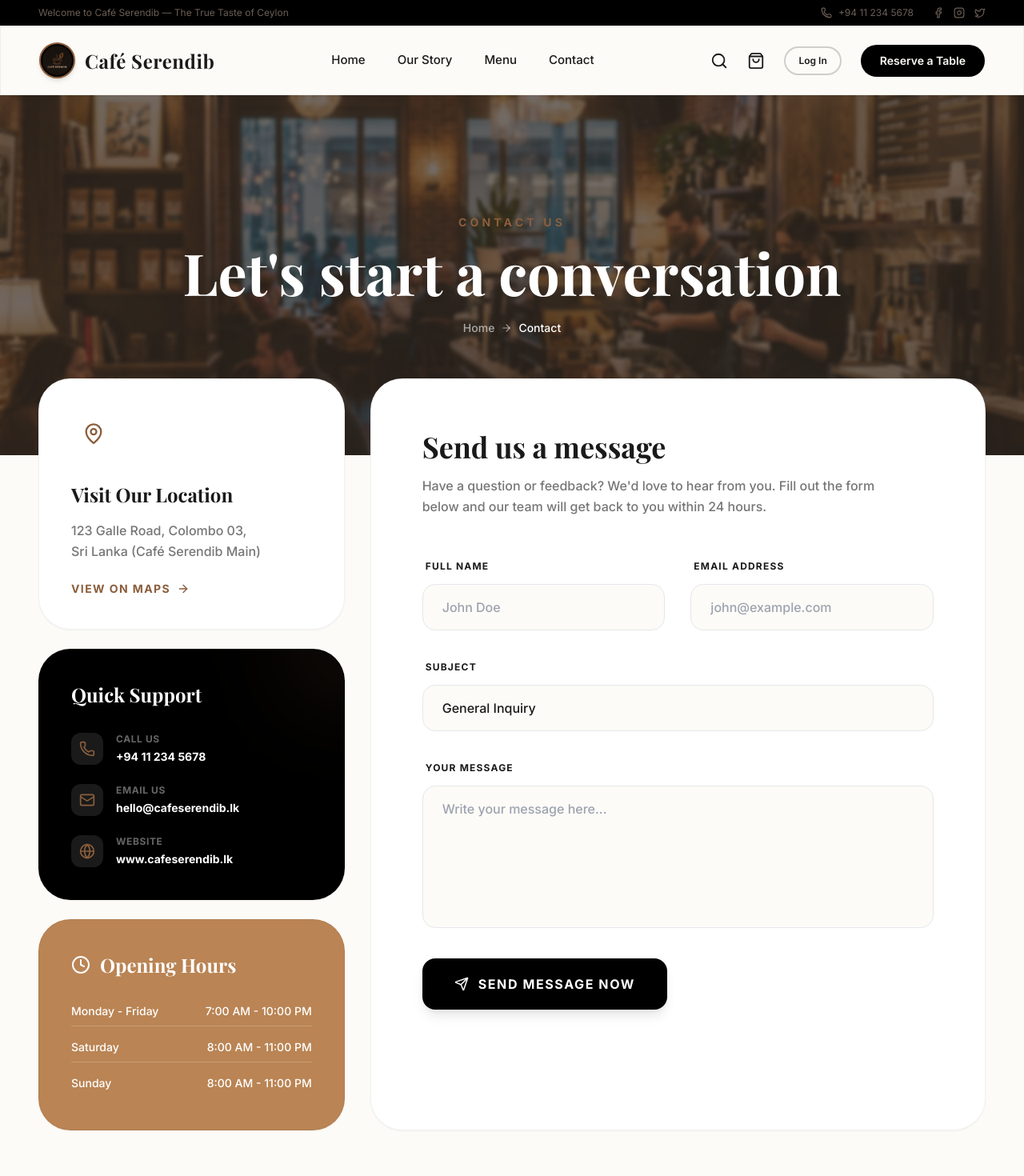
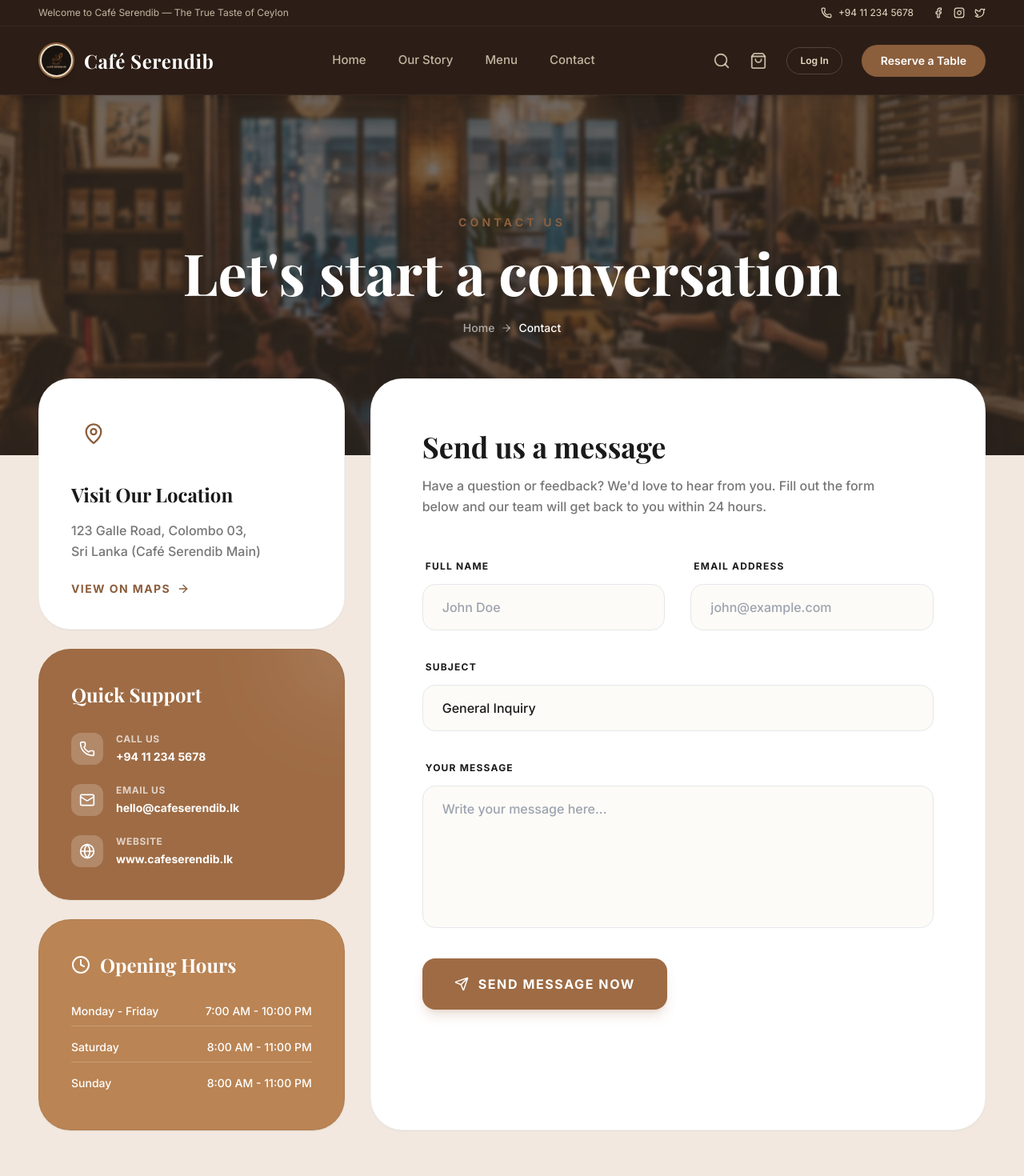
Before and after one commit to JayaniSrimali/Serendib-Caf-Management-System, a React (Vite) app in the folder serendib-frontend/: page /contact in a window 1280 px wide. Shown: the top 1470 px of the page at 80% size. Built offline with nearby package versions, Linux system fonts and the light colour scheme; no server answers; a web font is replaced by a local one.

Commit message:
style: overhaul Contact Us page appearance and align Header/Footer with premium coffee theme

```diff
--- a/serendib-frontend/src/App.jsx
+++ b/serendib-frontend/src/App.jsx
@@ -32,9 +32,9 @@ const Layout = ({ children }) => {
     <div className="bg-theme-bg min-h-screen font-sans text-theme-text flex flex-col overflow-x-hidden selection:bg-theme-accent selection:text-white">
 
       {/* Top Bar */}
-      <div className="bg-theme-dark text-theme-textMuted text-xs py-2 px-6 md:px-12 flex justify-between items-center z-50 relative">
+      <div className="bg-[#2C1E16] text-[#E8DCC4] text-xs py-2 px-6 md:px-12 flex justify-between items-center z-50 relative border-b border-white/5">
         <div className="flex gap-6 max-w-[1400px] mx-auto w-full justify-between items-center">
-          <p className="hidden md:block">Welcome to Café Serendib — The True Taste of Ceylon</p>
+          <p className="hidden md:block text-[#E8DCC4]/80">Welcome to Café Serendib — The True Taste of Ceylon</p>
           <div className="flex items-center gap-6">
             <div className="flex items-center gap-2"><Phone size={14} /> +94 11 234 5678</div>
             <div className="flex gap-3">
@@ -47,30 +47,30 @@ const Layout = ({ children }) => {
       </div>
 
       {/* Main Navigation */}
-      <header className="w-full bg-theme-bg/95 backdrop-blur-md sticky top-0 z-40 border-b border-theme-text/20/10 shadow-sm border border-black/5">
+      <header className="w-full bg-[#2C1E16] sticky top-0 z-40 shadow-lg border-b border-white/5 relative">
         <div className="max-w-[1400px] mx-auto px-6 md:px-12 py-5 flex justify-between items-center">
 
           {/* Logo */}
           <Link to="/" className="flex items-center gap-3">
-            <img src="/assets/logo.png" alt="Café Serendib Logo" className="w-[45px] h-[45px] object-cover rounded-full shadow-md bg-theme-dark p-0.5 border-2 border-theme-accent" />
-            <span className="text-2xl font-serif font-bold text-theme-text tracking-wide">
+            <img src="/assets/logo.png" alt="Café Serendib Logo" className="w-[45px] h-[45px] object-cover rounded-full shadow-md bg-[#E8DCC4] p-0.5 border-2 border-theme-accent" />
+            <span className="text-2xl font-serif font-bold text-white tracking-wide drop-shadow-sm">
               Café Serendib
             </span>
           </Link>
 
           {/* Middle Links */}
           <nav className="hidden lg:flex items-center gap-10 font-medium text-[15px]">
-            <Link to="/" className="text-theme-text hover:text-theme-accent transition-colors">Home</Link>
-            <Link to="/about" className="text-theme-text hover:text-theme-accent transition-colors">Our Story</Link>
-            <Link to="/menu" className="text-theme-text hover:text-theme-accent transition-colors">Menu</Link>
-            <Link to="/contact" className="text-theme-text hover:text-theme-accent transition-colors">Contact</Link>
+            <Link to="/" className="text-[#E8DCC4]/80 hover:text-white transition-colors">Home</Link>
+            <Link to="/about" className="text-[#E8DCC4]/80 hover:text-white transition-colors">Our Story</Link>
+            <Link to="/menu" className="text-[#E8DCC4]/80 hover:text-white transition-colors">Menu</Link>
+            <Link to="/contact" className="text-[#E8DCC4]/80 hover:text-white transition-colors">Contact</Link>
           </nav>
 
           {/* Right Icons / CTA */}
           <div className="flex items-center gap-6">
-            <button className="hidden sm:block text-theme-text hover:text-theme-accent transition-colors"><Search size={22} /></button>
+            <button className="hidden sm:block text-[#E8DCC4]/80 hover:text-white transition-colors"><Search size={22} /></button>
 
-            <Link to="/cart" className="relative text-theme-text hover:text-theme-accent transition-colors hidden sm:block">
+            <Link to="/cart" className="relative text-[#E8DCC4]/80 hover:text-white transition-colors hidden sm:block">
               <ShoppingBag size={22} />
               {cartItems?.length > 0 && (
                 <span className="absolute -top-1.5 -right-2 bg-theme-accent text-white text-[10px] font-bold w-4 h-4 rounded-full flex items-center justify-center">
@@ -80,16 +80,16 @@ const Layout = ({ children }) => {
             </Link>
 
             {userInfo ? (
-              <Link to="/dashboard" className="hidden border-2 border-theme-text/20 text-theme-text px-4 py-2 rounded-full text-xs font-semibold hover:bg-theme-dark hover:text-white transition-all md:block">
+              <Link to="/dashboard" className="hidden border border-[#E8DCC4]/20 text-[#E8DCC4] px-4 py-2 rounded-full text-xs font-semibold hover:bg-[#E8DCC4] hover:text-[#2C1E16] transition-all md:block">
                 Dashboard
               </Link>
             ) : (
-              <Link to="/login" className="hidden border-2 border-theme-text/20 text-theme-text px-4 py-2 rounded-full text-xs font-semibold hover:bg-theme-dark hover:text-white transition-all md:block">
+              <Link to="/login" className="hidden border border-[#E8DCC4]/20 text-[#E8DCC4] px-4 py-2 rounded-full text-xs font-semibold hover:bg-[#E8DCC4] hover:text-[#2C1E16] transition-all md:block">
                 Log In
               </Link>
             )}
 
-            <Link to="/reserve" className="bg-theme-dark text-theme-bg px-6 py-2.5 rounded-full text-sm font-semibold hover:bg-theme-accent transition-all hidden md:block">
+            <Link to="/reserve" className="bg-theme-accent text-white px-6 py-2.5 rounded-full text-sm font-semibold hover:bg-white hover:text-[#2C1E16] transition-all hidden md:block">
               Reserve a Table
             </Link>
           </div>
@@ -102,7 +102,7 @@ const Layout = ({ children }) => {
       </main>
 
       {/* Footer (Premium Dark Design) */}
-      <footer className="w-full bg-theme-dark text-theme-textMuted pt-24 pb-12 mt-auto px-6 md:px-12 selection:bg-theme-accent selection:text-white">
+      <footer className="w-full bg-[#2C1E16] text-[#D8C9BB] pt-24 pb-12 mt-auto px-6 md:px-12 selection:bg-theme-accent selection:text-white border-t border-black/5">
         <div className="max-w-[1400px] mx-auto">
 
           {/* Top Section with Decorative Elements (Optional, based on image inspiration) */}
--- a/serendib-frontend/src/pages/Contact.jsx
+++ b/serendib-frontend/src/pages/Contact.jsx
@@ -36,7 +36,7 @@ const Contact = () => {
     };
 
     return (
-        <div className="w-full bg-theme-bg min-h-screen">
+        <div className="w-full bg-[#F2E8DF] min-h-screen">
 
             {/* Hero Section */}
             <div className="relative h-[450px] w-full overflow-hidden flex items-center justify-center">
@@ -78,35 +78,35 @@ const Contact = () => {
                         </div>
 
                         {/* Quick Contact Card */}
-                        <div className="bg-theme-dark p-10 rounded-[40px] shadow-sm border border-black/5 text-white relative overflow-hidden group">
-                            <div className="absolute top-0 right-0 w-32 h-32 bg-theme-accent/20 rounded-full blur-3xl transform translate-x-1/2 -translate-y-1/2"></div>
+                        <div className="bg-[#9E6B44] p-10 rounded-[40px] shadow-sm border border-[#9E6B44]/20 text-white relative overflow-hidden group">
+                            <div className="absolute top-0 right-0 w-32 h-32 bg-white/20 rounded-full blur-3xl transform translate-x-1/2 -translate-y-1/2"></div>
 
                             <h3 className="text-2xl font-serif font-bold mb-8 relative z-10">Quick Support</h3>
                             <div className="space-y-6 relative z-10">
                                 <div className="flex items-center gap-4">
-                                    <div className="w-10 h-10 bg-white/10 rounded-xl flex items-center justify-center text-theme-accent">
+                                    <div className="w-10 h-10 bg-white/20 rounded-xl flex items-center justify-center text-white">
                                         <Phone size={20} />
                                     </div>
                                     <div>
-                                        <p className="text-white/40 text-xs font-bold uppercase tracking-wider mb-1">Call Us</p>
+                                        <p className="text-white/70 text-xs font-bold uppercase tracking-wider mb-1">Call Us</p>
                                         <p className="font-bold text-sm">+94 11 234 5678</p>
                                     </div>
                                 </div>
                                 <div className="flex items-center gap-4">
-                                    <div className="w-10 h-10 bg-white/10 rounded-xl flex items-center justify-center text-theme-accent">
+                                    <div className="w-10 h-10 bg-white/20 rounded-xl flex items-center justify-center text-white">
                                         <Mail size={20} />
                                     </div>
                                     <div>
-                                        <p className="text-white/40 text-xs font-bold uppercase tracking-wider mb-1">Email Us</p>
+                                        <p className="text-white/70 text-xs font-bold uppercase tracking-wider mb-1">Email Us</p>
                                         <p className="font-bold text-sm">hello@cafeserendib.lk</p>
                                     </div>
                                 </div>
                                 <div className="flex items-center gap-4">
-                                    <div className="w-10 h-10 bg-white/10 rounded-xl flex items-center justify-center text-theme-accent">
+                                    <div className="w-10 h-10 bg-white/20 rounded-xl flex items-center justify-center text-white">
                                         <Globe size={20} />
                                     </div>
                                     <div>
-                                        <p className="text-white/40 text-xs font-bold uppercase tracking-wider mb-1">Website</p>
+                                        <p className="text-white/70 text-xs font-bold uppercase tracking-wider mb-1">Website</p>
                                         <p className="font-bold text-sm">www.cafeserendib.lk</p>
                                     </div>
                                 </div>
@@ -204,7 +204,7 @@ const Contact = () => {
                             <button
                                 type="submit"
                                 disabled={loading}
-                                className="bg-theme-dark text-white px-10 py-5 rounded-2xl font-bold uppercase tracking-widest hover:bg-theme-accent disabled:bg-theme-dark/50 disabled:cursor-not-allowed transition-all duration-300 flex items-center justify-center gap-3 shadow-lg shadow-theme-dark/10"
+                                className="bg-[#9E6B44] text-white px-10 py-5 rounded-2xl font-bold uppercase tracking-widest hover:bg-[#7D5333] disabled:bg-[#9E6B44]/50 disabled:cursor-not-allowed transition-all duration-300 flex items-center justify-center gap-3 shadow-lg shadow-[#9E6B44]/20"
                             >
                                 {loading ? (
                                     <>
```
